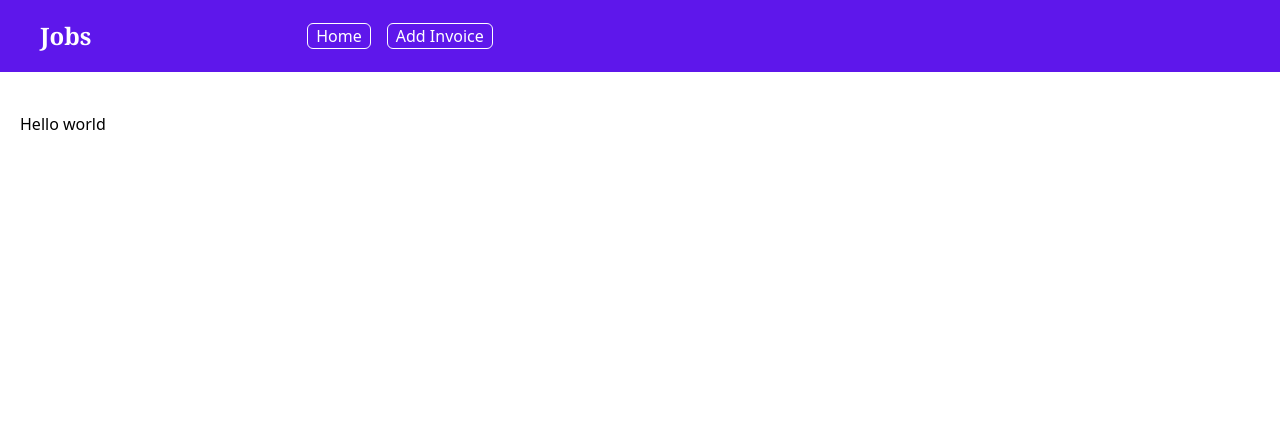
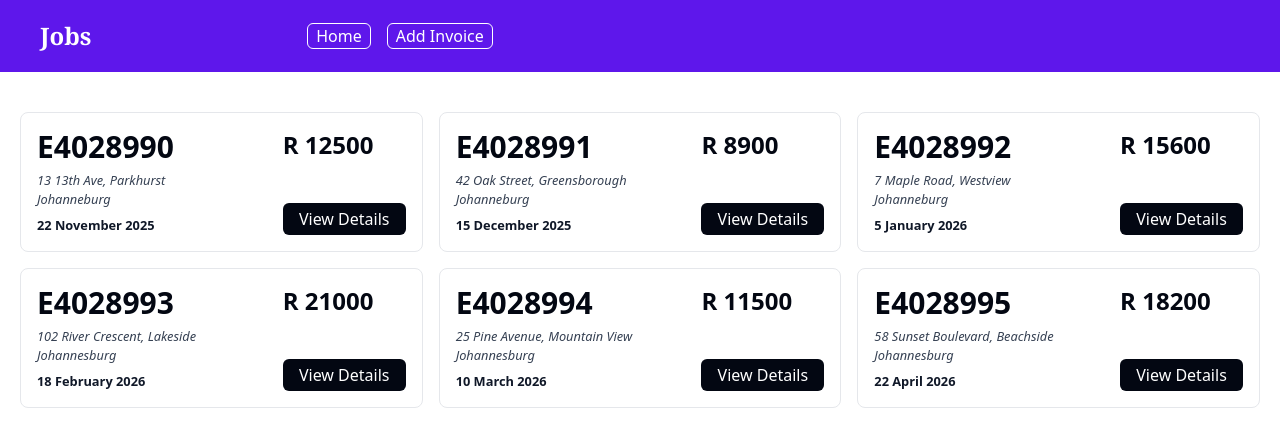
Before and after one commit to Kummirai/workOrder_tracker, a Next.js app: page / in a window 1280 px wide. Shown: the top 446 px of the page. Built offline with nearby package versions, Linux system fonts and the light colour scheme.

Commit message:
Fix bug in displaying job summry cards

```diff
--- /dev/null
+++ b/app/add_invoice/page.jsx
@@ -0,0 +1,7 @@
+import React from "react";
+
+const page = () => {
+  return <div>page</div>;
+};
+
+export default page;
--- a/app/page.jsx
+++ b/app/page.jsx
@@ -1,63 +1,68 @@
-import JobSummaryCard from "@/components/JobSummaryCard";
+import JobSummaryCard from "../components/JobSummaryCard";
 
 export default function Home() {
   const jobs = [
     {
       jobNumber: "E4028990",
       streetNumber: "13",
-      Street: "13th Ave",
+      street: "13th Ave",
       surburb: "Parkhurst",
       date: "22 November 2025",
       qoute: 12500,
+      city: "Johanneburg",
     },
     {
       jobNumber: "E4028991",
       streetNumber: "42",
-      Street: "Oak Street",
+      street: "Oak Street",
       surburb: "Greensborough",
       date: "15 December 2025",
       qoute: 8900,
+      city: "Johanneburg",
     },
     {
       jobNumber: "E4028992",
       streetNumber: "7",
-      Street: "Maple Road",
+      street: "Maple Road",
       surburb: "Westview",
       date: "5 January 2026",
       qoute: 15600,
+      city: "Johanneburg",
     },
     {
       jobNumber: "E4028993",
       streetNumber: "102",
-      Street: "River Crescent",
+      street: "River Crescent",
       surburb: "Lakeside",
       date: "18 February 2026",
       qoute: 21000,
+      city: "Johannesburg",
     },
     {
       jobNumber: "E4028994",
       streetNumber: "25",
-      Street: "Pine Avenue",
+      street: "Pine Avenue",
       surburb: "Mountain View",
       date: "10 March 2026",
       qoute: 11500,
+      city: "Johannesburg",
     },
     {
       jobNumber: "E4028995",
       streetNumber: "58",
-      Street: "Sunset Boulevard",
+      street: "Sunset Boulevard",
       surburb: "Beachside",
       date: "22 April 2026",
       qoute: 18200,
+      city: "Johannesburg",
     },
   ];
 
   return (
     <main className="grid grid-cols-3 p-5 gap-4 mt-5">
-      {jobs.map((job) => {
-        <JobSummaryCard job={job} key={job.jobNumber} />;
-      })}
-      Hello world
+      {jobs.map((job) => (
+        <JobSummaryCard job={job} key={job.jobNumber} />
+      ))}
     </main>
   );
 }
--- a/components/JobSummaryCard.jsx
+++ b/components/JobSummaryCard.jsx
@@ -2,7 +2,7 @@ import JobSummaryCardButton from "./JobSummaryCardButton";
 
 const JobSummaryCard = ({ job }) => {
   return (
-    <div className="grid grid-cols-3 p-4 border border-gray-200 rounded-lg h-[140px] ">
+    <div className="grid grid-cols-3 p-4 border border-gray-200 rounded-lg h-[140px]">
       <div className="col-start-1 col-end-3 flex flex-col justify-between">
         <h2 className="text-3xl font-bold text-gray-950">{job.jobNumber}</h2>
         <address className="text-[0.8rem] text-gray-700">
@@ -12,7 +12,7 @@ const JobSummaryCard = ({ job }) => {
         <p className="text-[0.8rem] font-semibold text-gray-900">{job.date}</p>
       </div>
       <div className="col-start-3 col-end-4 flex flex-col justify-between">
-        <h2 className="text-2xl font-bold text-gray-950">R {job.quote}</h2>
+        <h2 className="text-2xl font-bold text-gray-950">R {job.qoute}</h2>
         <JobSummaryCardButton />
       </div>
     </div>
```
